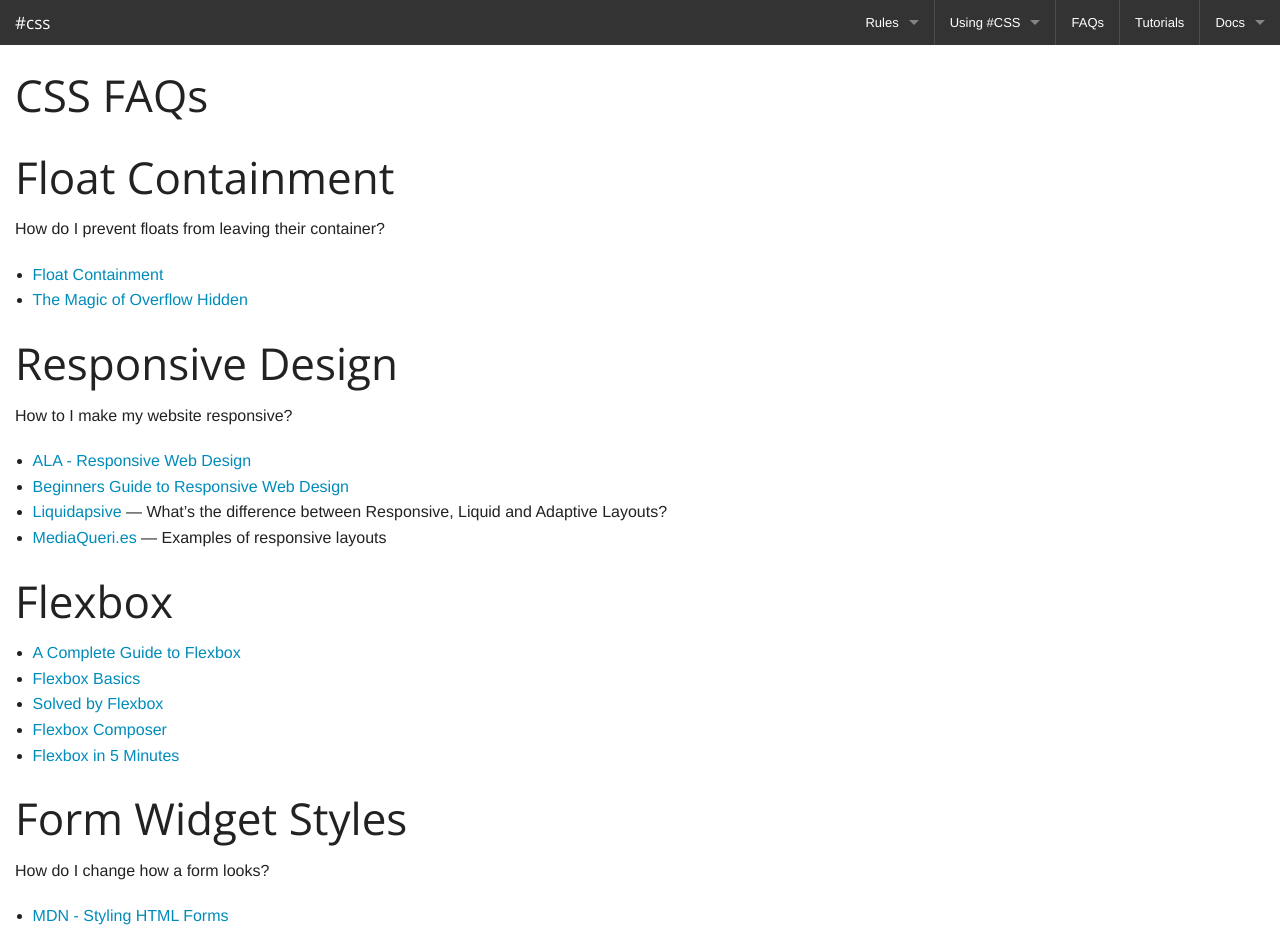
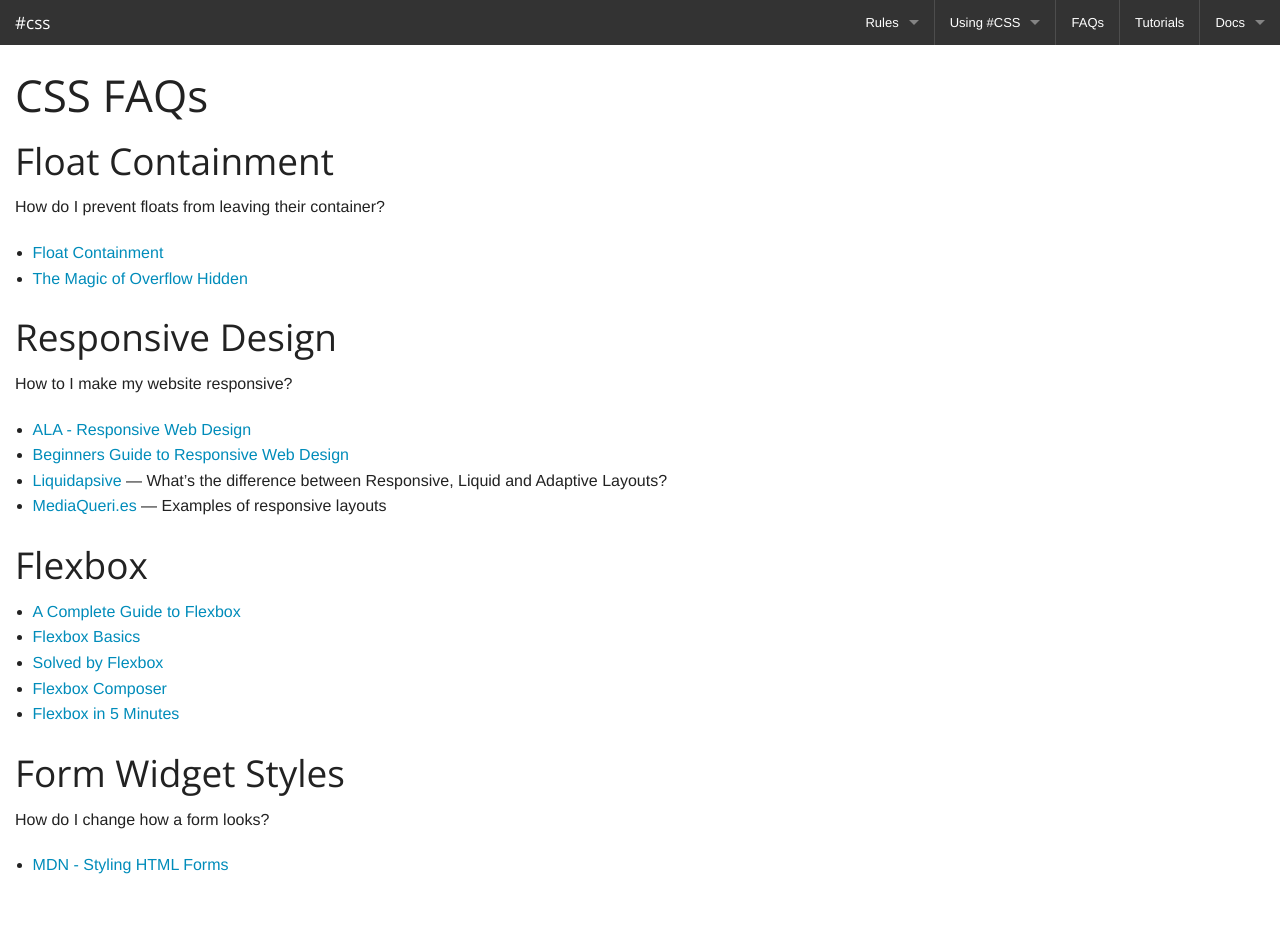
Before and after one commit to hashcss/hashcss.com, a Jekyll site: the page built from src/faq/index.md, in a window 1280 px wide. Built offline with Jekyll 4.4.1, drawn with Linux system fonts in a browser that asks for light colours; Markdown is read by kramdown in place of the engine named in the settings; after the commit the page ends 900 px from its top, so only the background shows below that.

Commit message:
should not have more than one h1 on a page

```diff
--- a/src/faq/index.md
+++ b/src/faq/index.md
@@ -5,14 +5,14 @@ layout: plain
 
 # CSS FAQs
 
-# Float Containment
+## Float Containment
 
 How do I prevent floats from leaving their container?
 
 * [Float Containment](http://colinaarts.com/articles/float-containment/)
 * [The Magic of Overflow Hidden](http://colinaarts.com/articles/the-magic-of-overflow-hidden/)
 
-# Responsive Design
+## Responsive Design
 
 How to I make my website responsive?
 
@@ -21,7 +21,7 @@ How to I make my website responsive?
 * [Liquidapsive](http://liquidapsive.com/) — What’s the difference between Responsive, Liquid and Adaptive Layouts?
 * [MediaQueri.es](http://mediaqueri.es/) — Examples of responsive layouts
 
-# Flexbox
+## Flexbox
 
 * [A Complete Guide to Flexbox](http://css-tricks.com/snippets/css/a-guide-to-flexbox/)
 * [Flexbox Basics](http://wesbos.com/flexbox-basics/)
@@ -29,7 +29,7 @@ How to I make my website responsive?
 * [Flexbox Composer](http://maxsteenbergen.com/fibonacci/)
 * [Flexbox in 5 Minutes](http://devbryce.com/site/flexbox/)
 
-# Form Widget Styles
+## Form Widget Styles
 
 How do I change how a form looks?
 
```
